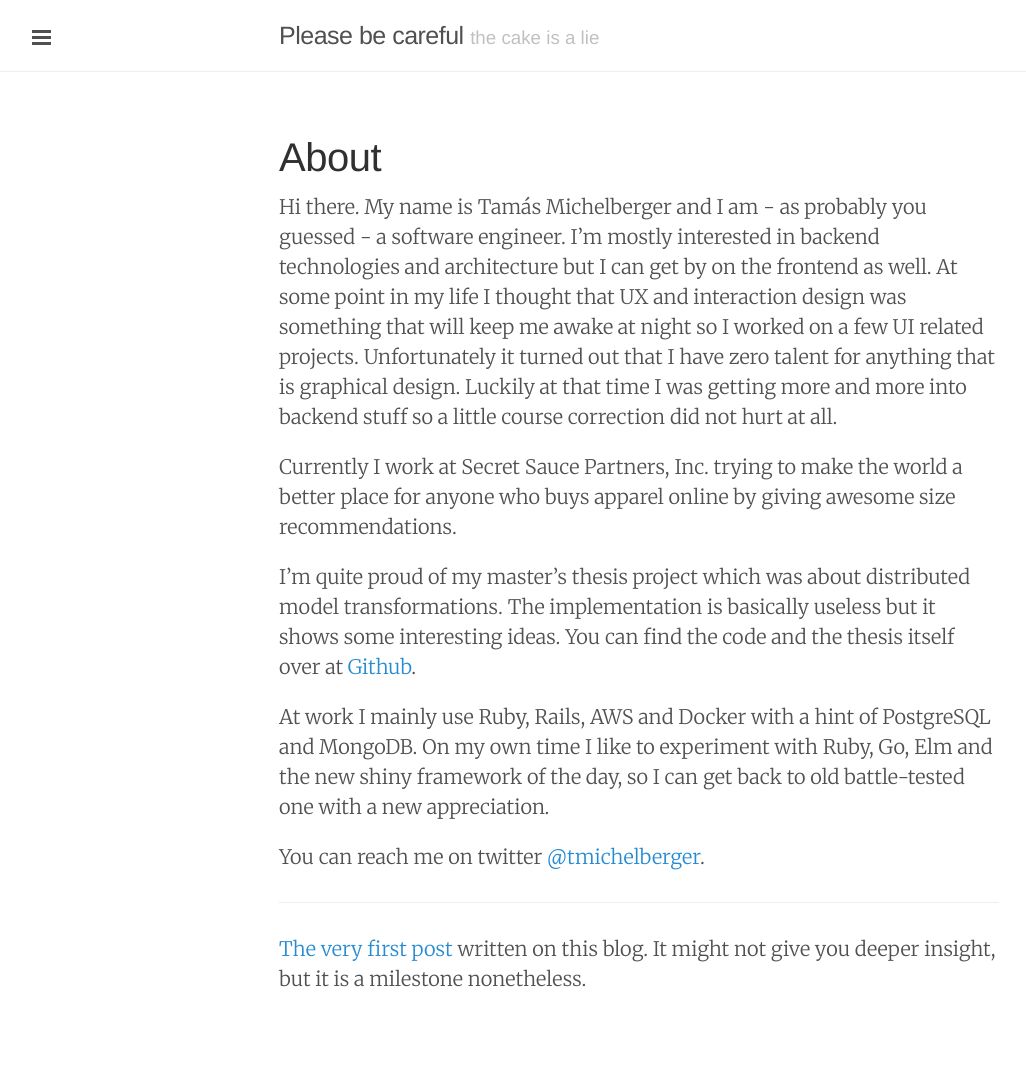
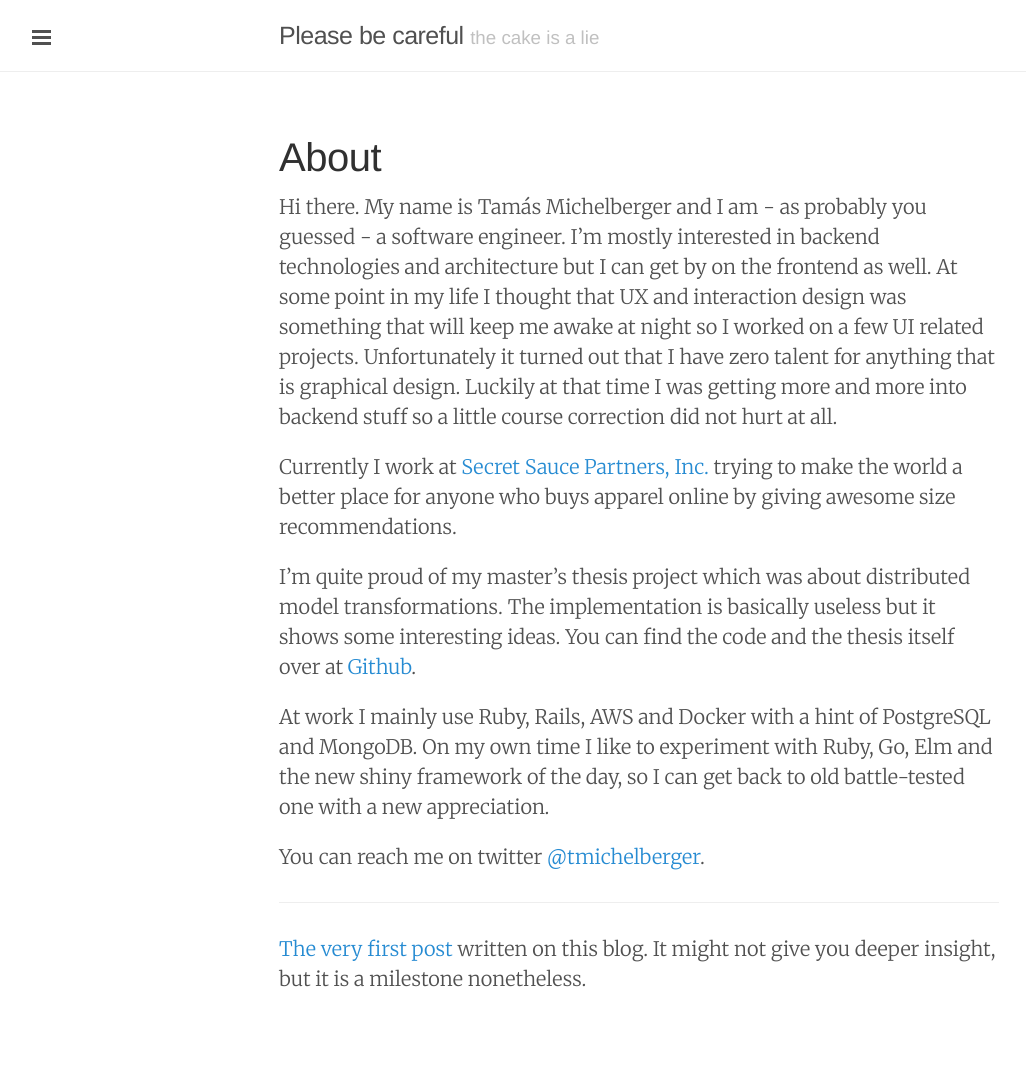
Before and after one commit to tmichel/tmichel.github.io, a Jekyll site: the page built from about.md, in a window 1280 px wide. Shown: the whole page, without its empty margins (1-1027 px from the left). Built offline with Jekyll 4.4.1, drawn with Linux system fonts in a browser that asks for light colours; some of the changed lines change nothing that is shown.

Commit message:
Link to SSP website

```diff
--- a/about.md
+++ b/about.md
@@ -5,7 +5,7 @@ title: About
 
 Hi there. My name is Tamás Michelberger and I am - as probably you guessed - a software engineer. I'm mostly interested in backend technologies and architecture but I can get by on the frontend as well. At some point in my life I thought that UX and interaction design was something that will keep me awake at night so I worked on a few UI related projects. Unfortunately it turned out that I have zero talent for anything that is graphical design. Luckily at that time I was getting more and more into backend stuff so a little course correction did not hurt at all.
 
-Currently I work at Secret Sauce Partners, Inc. trying to make the world a better place for anyone who buys apparel online by giving awesome size recommendations.
+Currently I work at [Secret Sauce Partners, Inc.][ssp] trying to make the world a better place for anyone who buys apparel online by giving awesome size recommendations.
 
 I'm quite proud of my master's thesis project which was about distributed model transformations. The implementation is basically useless but it shows some interesting ideas. You can find the code and the thesis itself over at [Github][thesis].
 
@@ -19,4 +19,5 @@ You can reach me on twitter [@tmichelberger][twitter].
 
 [thesis]: https://github.com/tmichel/thesis
 [twitter]: https://twitter.com/tmichelberger
+[ssp]: http://www.secretsaucepartners.com/
 [first]: {% post_url 2013-11-30-first %}
```
